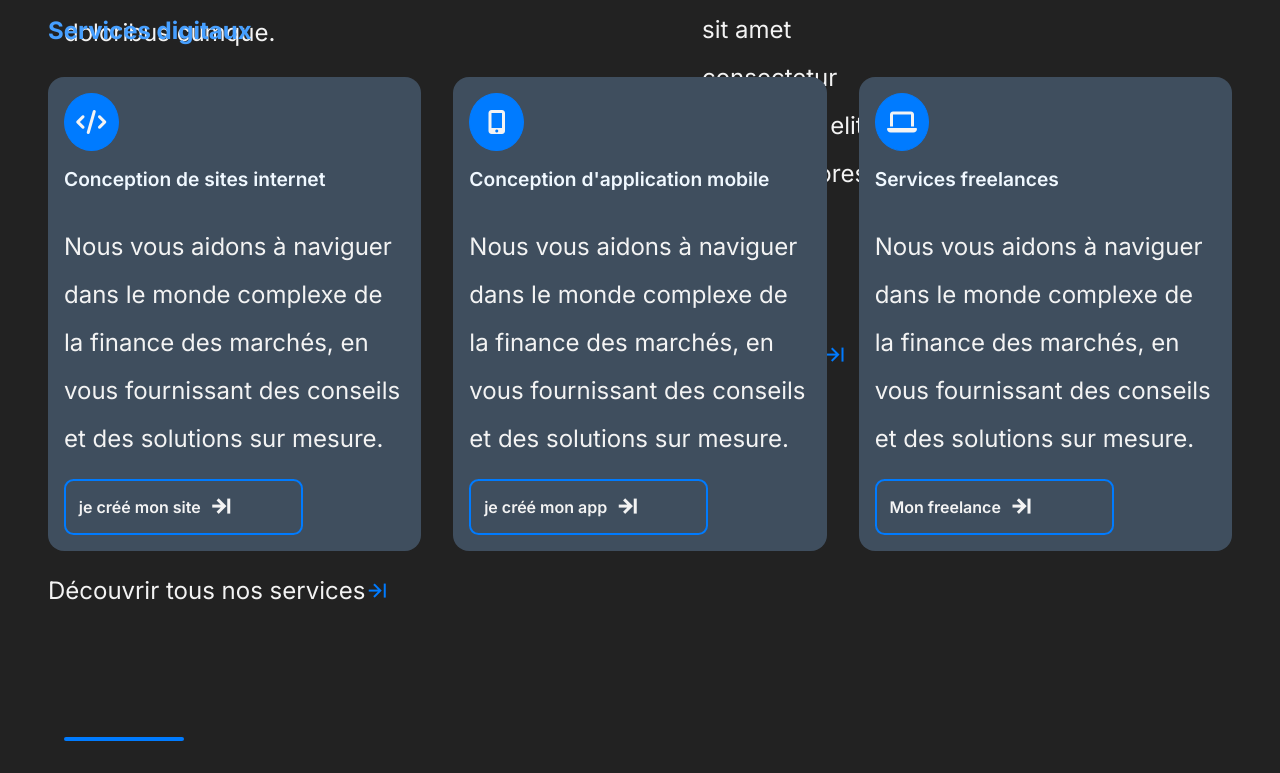
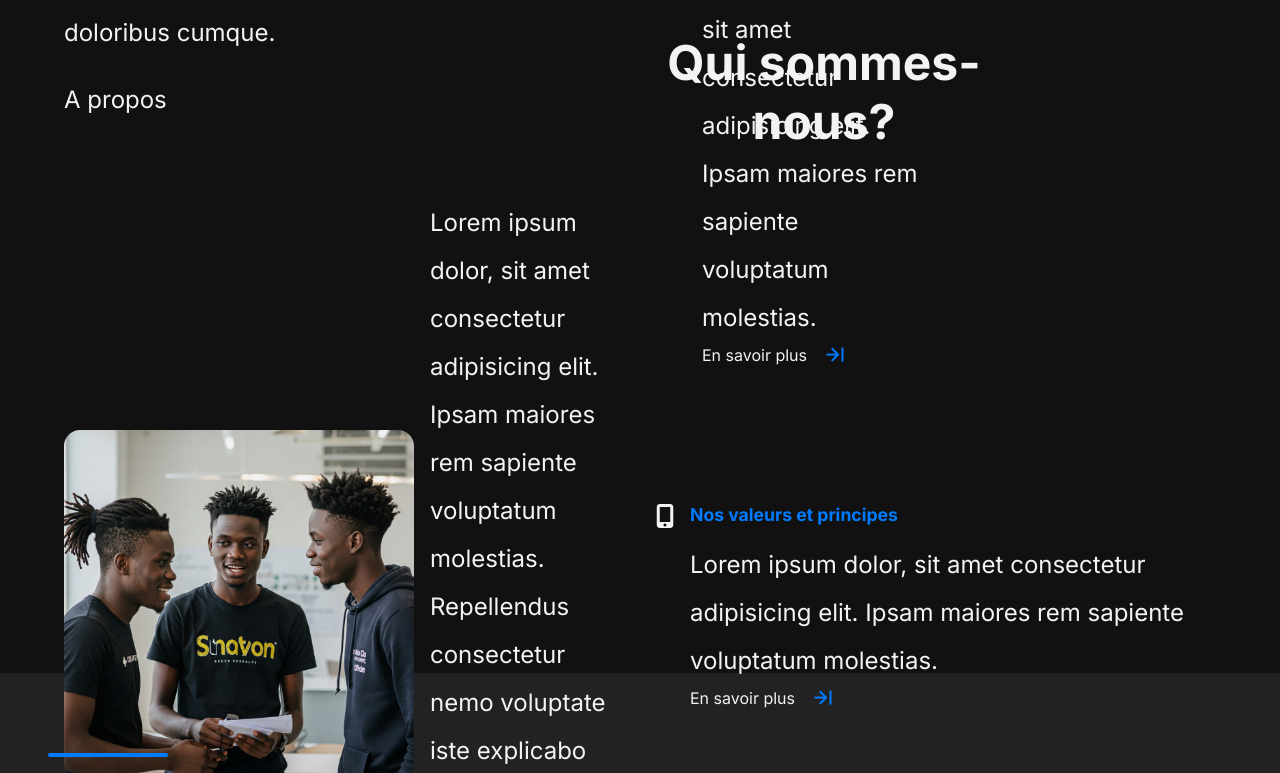
Before and after one commit to Migthyvan/Caladrius, a Vue app in the folder Caladrius/: page / in a window 1280 px wide. Shown: the part 1727-2500 px from the top of the page. Built offline with nearby package versions, Linux system fonts and the light colour scheme.

Commit message:
about us

```diff
--- a/Caladrius/src/assets/main.css
+++ b/Caladrius/src/assets/main.css
@@ -62,6 +62,13 @@ section{
   background: #222222;;
 }
 
+img{
+  width: 350px;
+  height: 350px;
+  background-size: cover;
+  border-radius: 1rem;
+}
+
 /* My center setting */
 .center__flex__mobile{
   display: flex;
--- /dev/null
+++ b/Caladrius/src/components/section/r_aboutUsSection.vue
@@ -0,0 +1,64 @@
+<template>
+    <div class="main__container center__flex__mobile">
+        <p class="title">A propos</p>
+        <h2>
+            Qui sommes-nous?
+        </h2>
+
+        <div class="center__flex__mobile service__container ">
+            <div class="pictures">
+                <img src="../../assets/pictures/african__students__2.jpeg" alt="african students">
+            </div>
+
+            <p>
+                Lorem ipsum dolor, sit amet consectetur adipisicing elit.
+                Ipsam maiores rem sapiente voluptatum molestias.
+                Repellendus consectetur nemo voluptate iste explicabo sed laborum,
+                sapiente rerum et expedita? Sed ratione doloribus cumque.
+            </p>
+
+        </div>
+
+        <div class="card">
+                <i class="fa-solid fa-mobile-screen-button"></i>
+                <div class="card__info">
+                    <h4>Nos valeurs et principes</h4>
+                    <p>
+                        Lorem ipsum dolor, sit amet consectetur adipisicing elit.
+                        Ipsam maiores rem sapiente voluptatum molestias.
+                    </p>
+                    <span>En savoir plus <i class="ri-contract-right-line" style="color: #007bff;"></i> </span>
+                </div>
+            </div>
+    </div>
+</template>
+
+<script>
+export default {
+
+}
+</script>
+
+<style scoped>
+.card{
+    display: flex;
+    gap: 1rem;
+}
+
+.card i{
+    color: #f3f3f3;
+}
+
+span i {
+    color:#f3f3f3
+}
+
+@media (min-width: 768px) {
+
+    .service__container{
+        display: grid;
+        grid-template-columns: 1fr 1fr;
+        gap: 1rem;
+    }
+}
+</style>
--- a/Caladrius/src/components/section/r_serviceSection.vue
+++ b/Caladrius/src/components/section/r_serviceSection.vue
@@ -56,7 +56,7 @@ export default {
 }
 </script>
 
-<style>
+<style scoped>
 .card{
     display: flex;
     gap: 1rem;
--- a/Caladrius/src/views/index.vue
+++ b/Caladrius/src/views/index.vue
@@ -3,8 +3,7 @@
         <navbar></navbar>
         <r_firstSection></r_firstSection>
         <r_serviceSection></r_serviceSection>
-        <mainSection></mainSection>
-        <aboutUsSection></aboutUsSection>
+        <r_aboutUsSection></r_aboutUsSection>
         <contactSection></contactSection>
         <footerSection></footerSection>
     </div>
@@ -18,10 +17,11 @@ import aboutUsSection from '@/components/section/aboutUsSection.vue';
 import contactSection from '@/components/section/contactSection.vue';
 import footerSection from '@/components/section/footerSection.vue';
 import r_serviceSection from '@/components/section/r_serviceSection.vue';
+import r_aboutUsSection from '@/components/section/r_aboutUsSection.vue';
 
 export default {
     components: {
-        navbar, r_firstSection, r_serviceSection , mainSection, aboutUsSection, contactSection, footerSection
+        navbar, r_firstSection, r_serviceSection, r_aboutUsSection , mainSection, aboutUsSection, contactSection, footerSection
     }
 }
 </script>
```
Also changed, not shown: Caladrius/src/assets/pictures/african__students__2.jpeg (added), Caladrius/src/assets/pictures/africans__students.jpeg (added).
